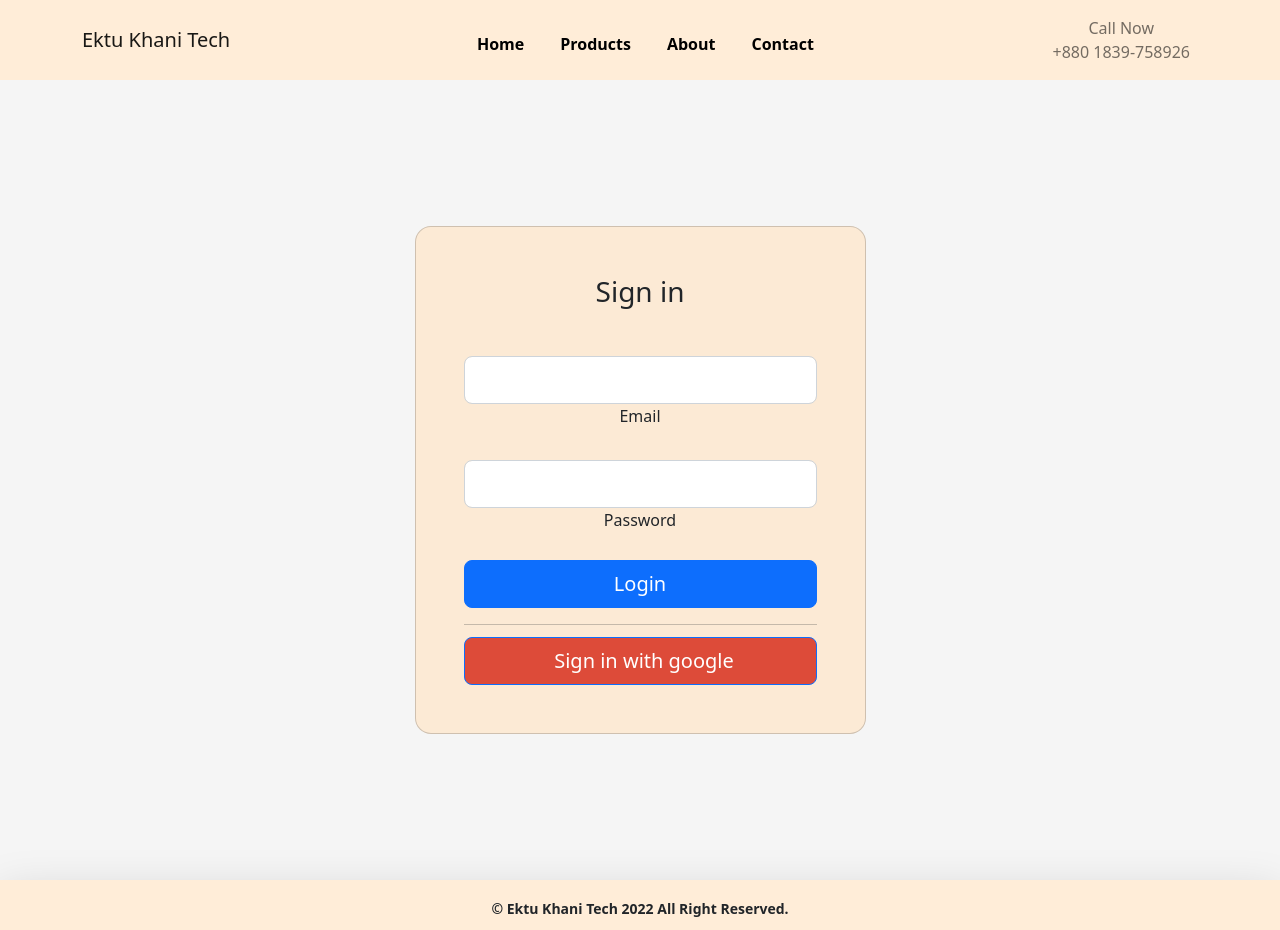
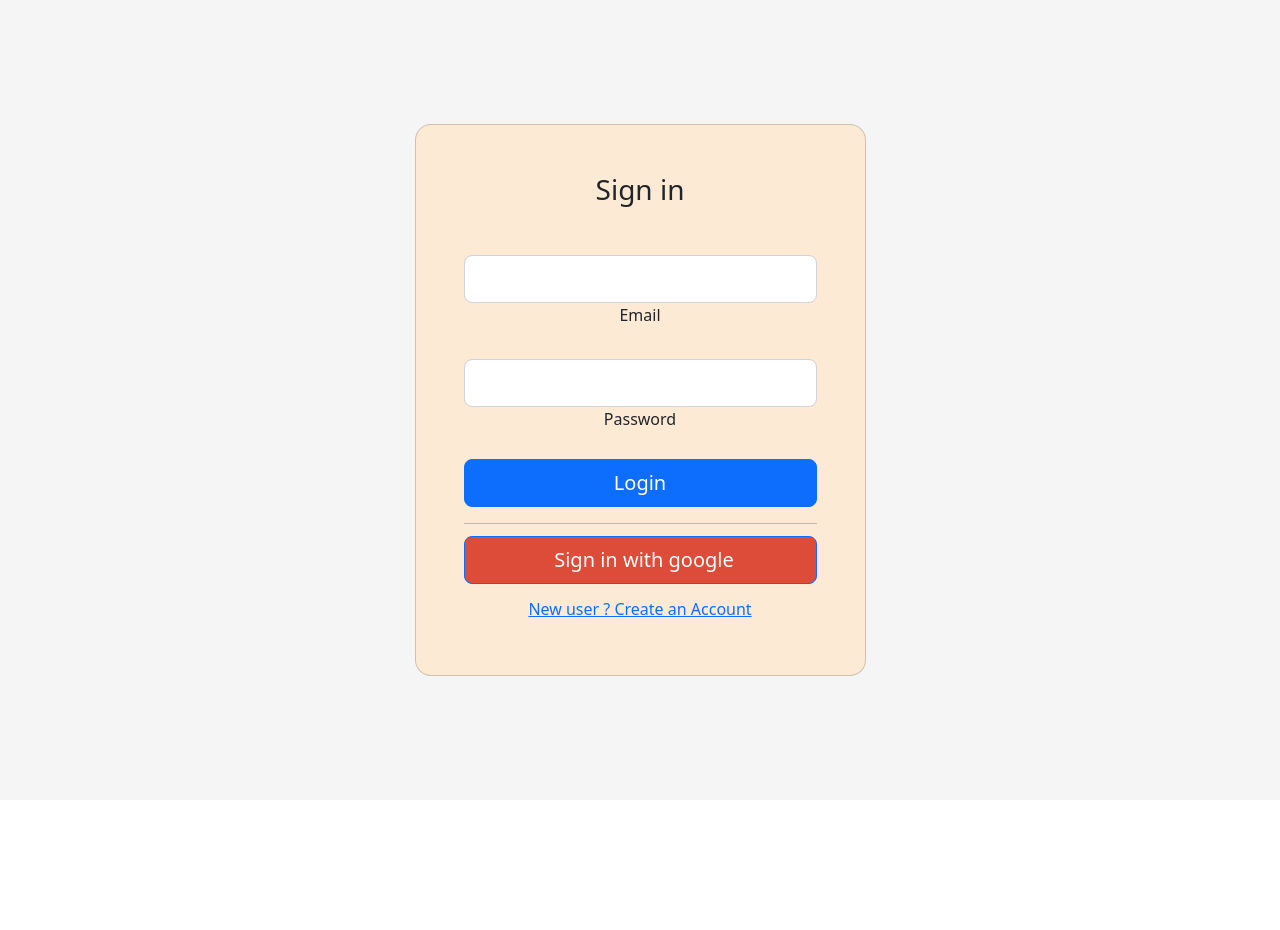
Before and after one commit to Rockrayhan/ekt-demo, a React (Create React App) app: page /login in a window 1280 px wide. After the commit the page ends 800 px from the top, so only its background shows below. Built offline with nearby package versions, Linux system fonts and the light colour scheme.

Commit message:
login page design

```diff
--- a/src/App.js
+++ b/src/App.js
@@ -7,12 +7,12 @@ import Login from './components/Login/Login';
 import NotFount from './components/NotFount/NotFount';
 import Products from './components/Products/Products';
 import Footer from './components/Shared/Footer/Footer';
-import Header from './components/Shared/Header/Header';
+
 
 function App() {
   return (
     <div className="App">
-      <Header></Header>
+
       <Routes>
         <Route path="/" element= {<Home />} />
         <Route path="home" element= {<Home />} />
@@ -23,7 +23,7 @@ function App() {
         <Route path="*" element= {<NotFount />} />
 
       </Routes>
-      <Footer></Footer>
+
     </div>
   );
 }
--- a/src/components/Home/Home.js
+++ b/src/components/Home/Home.js
@@ -3,6 +3,8 @@ import About from '../About/About';
 import Banner from '../Banner/Banner';
 import Conatct from '../Contact/Conatct';
 import Products from '../Products/Products';
+import Footer from '../Shared/Footer/Footer';
+import Header from '../Shared/Header/Header';
 
 
 
@@ -10,12 +12,16 @@ const Home = () => {
     return (
         <div>
 
+            <Header></Header>
+
 
             <Banner></Banner>
             <Products></Products>
             <About></About>
             <Conatct></Conatct>
 
+            <Footer></Footer>
+
         </div>
     );
 };
--- a/src/components/Login/Login.js
+++ b/src/components/Login/Login.js
@@ -1,4 +1,5 @@
 import React from 'react';
+import { Link } from 'react-router-dom';
 
 const Login = () => {
     return (
@@ -37,6 +38,10 @@ const Login = () => {
            {/*  <button className="btn btn-lg btn-block btn-primary mb-2" style={{backgroundColor :'#3b5998'}}
               type="submit"><i className="fab fa-facebook-f me-2"></i>Sign in with facebook</button> */}
 
+              <h6 className='mt-3'>
+             <Link to='/signin'> New user ? Create an Account </Link>
+              </h6>
+
           </div>
         </div>
       </div>
```
